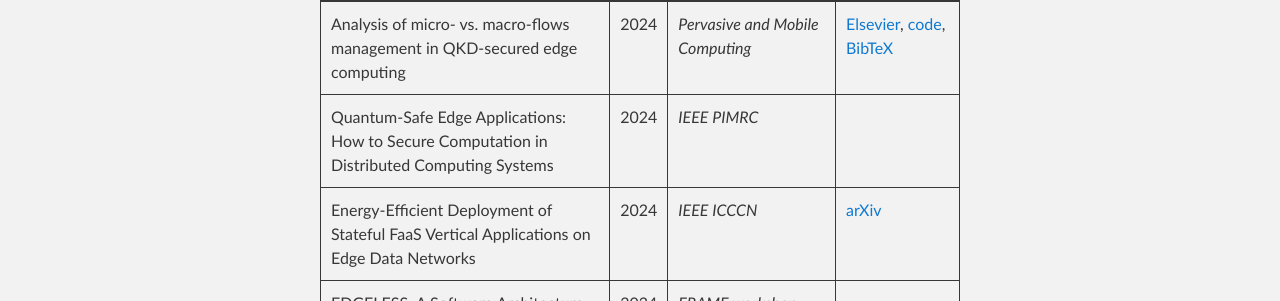
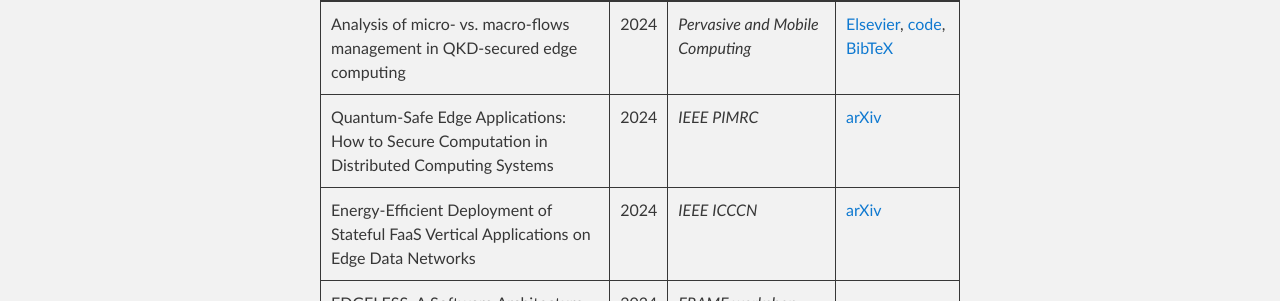
Before and after one commit to ccicconetti/ccicconetti.github.io, a Jekyll site: the page built from publications.md, in a window 1280 px wide and 900 px high. Shown: the part 343-644 px from the top of the window. Built offline with Jekyll 4.4.1, drawn with Linux system fonts in a browser that asks for light colours.

Commit message:
Add arXiv for PIMRC'24

```diff
--- a/publications.md
+++ b/publications.md
@@ -9,7 +9,7 @@ Recent works:
 | -------------------------------------------------------------------------------------------------------------------------------------------------------------------------------------------------------- | ---- | ----------------------------------------------- |
 | -------------------------------------------------------------------------------------------------------------------------------------------------------------------------------------------------------- |
 | Analysis of micro- vs. macro-flows management in QKD-secured edge computing                                                                                                                              | 2024 | _Pervasive and Mobile Computing_                | [Elsevier](https://doi.org/10.1016/j.pmcj.2024.101937), [code](https://github.com/ccicconetti/queer), [BibTeX](bib/pmc2024.bib)                                                                          |
-| Quantum-Safe Edge Applications: How to Secure Computation in Distributed Computing Systems                                                                                                               | 2024 | _IEEE PIMRC_                                    |                                                                                                                                                                                                          |
+| Quantum-Safe Edge Applications: How to Secure Computation in Distributed Computing Systems                                                                                                               | 2024 | _IEEE PIMRC_                                    | [arXiv](https://arxiv.org/abs/2405.17008)                                                                                                                                                                |
 | Energy-Efficient Deployment of Stateful FaaS Vertical Applications on Edge Data Networks                                                                                                                 | 2024 | _IEEE ICCCN_                                    | [arXiv](https://arxiv.org/abs/2405.04263)                                                                                                                                                                |
 | EDGELESS: A Software Architecture for Stateful FaaS at the Edge                                                                                                                                          | 2024 | _FRAME workshop_                                |                                                                                                                                                                                                          |
 | Efficient topic partitioning of Apache Kafka for high-reliability real-time data streaming applications                                                                                                  | 2024 | _Future Generation Computer Systems_            | [Elsevier](https://doi.org/10.1016/j.future.2023.12.028), [code](https://github.com/ccicconetti/kafka-hdd), [BibTeX](bib/fgcs2024.bib)                                                                   |
```
